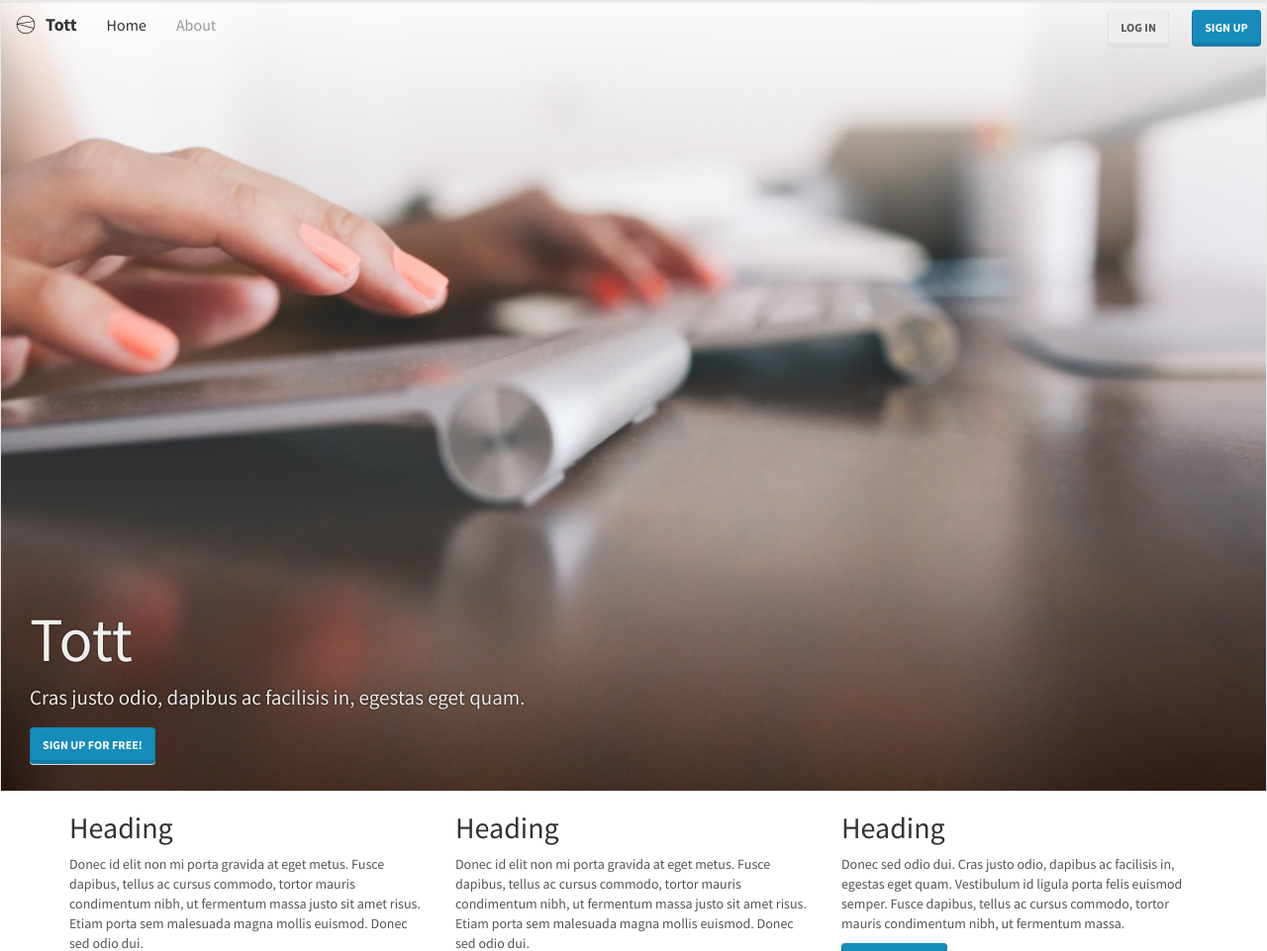
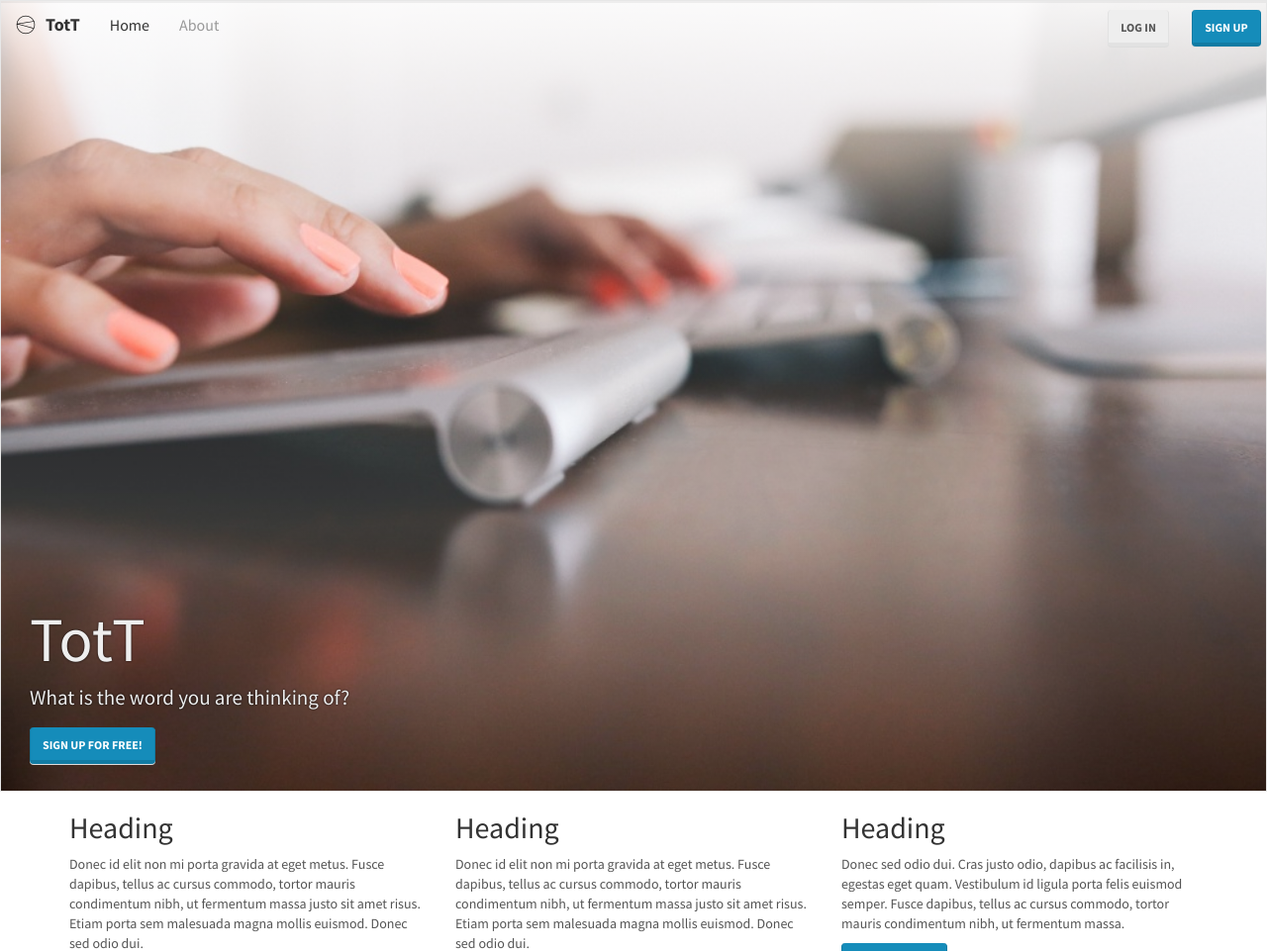
Before and after one commit to telamonian/TotT, a Django app: template TotT/src/templates/home.html in a window 1280 px wide. Shown: the top 961 px of the page at 99% size. Run offline with Django 3.2, Linux system fonts and the light colour scheme; the template is opened without the code that fills it, so the values that code supplies are empty; some libraries are stand-ins or nearby versions.

Commit message:
minor template adjustments

```diff
--- a/TotT/src/templates/_brandname.html
+++ b/TotT/src/templates/_brandname.html
@@ -1 +1 @@
-Tott
+TotT
--- a/TotT/src/templates/home.html
+++ b/TotT/src/templates/home.html
@@ -24,7 +24,7 @@
       <div class="row">
         <div class="col-md-8 col-sm-8">
           <h1>{% include "_brandname.html" %}</h1>
-          <p>Cras justo odio, dapibus ac facilisis in, egestas eget quam.</p>
+          <p>What is the word you are thinking of?</p>
 	  <a class="btn btn-primary" href="{% url 'accounts:signup' %}" role="button">Sign up for Free!</a>
         </div>
         <div class="col-md-4 col-sm-4">
```
Also changed, not shown: TotT/src/media/default_profile.png.140x140_q85_crop.png (added), TotT/src/media/default_profile.png.30x30_q85_crop.png (added).
